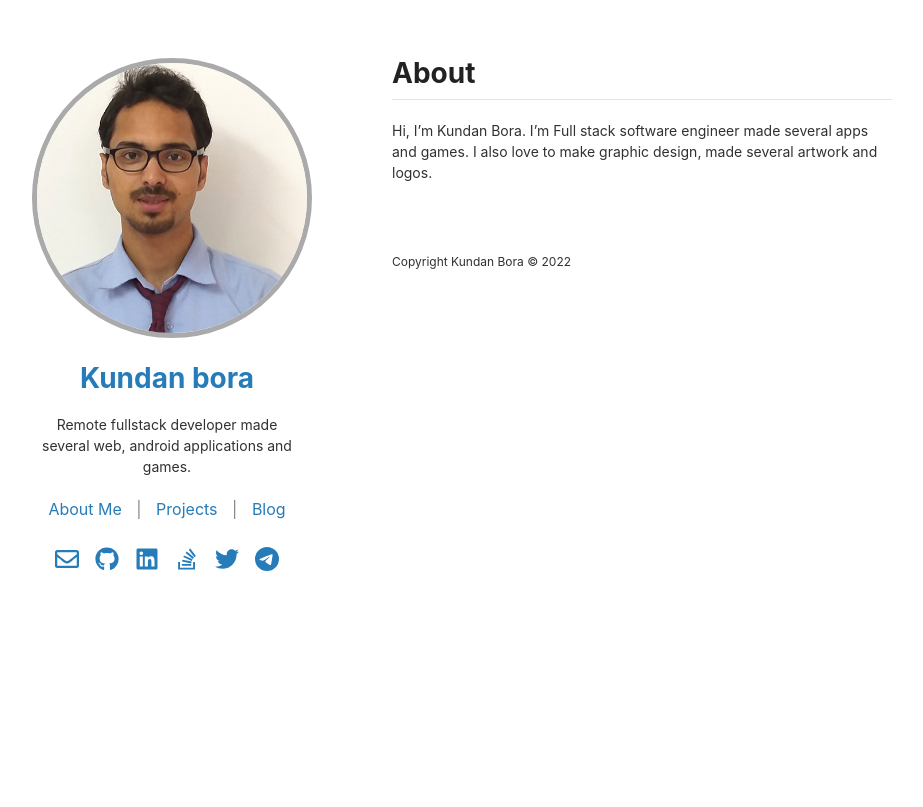
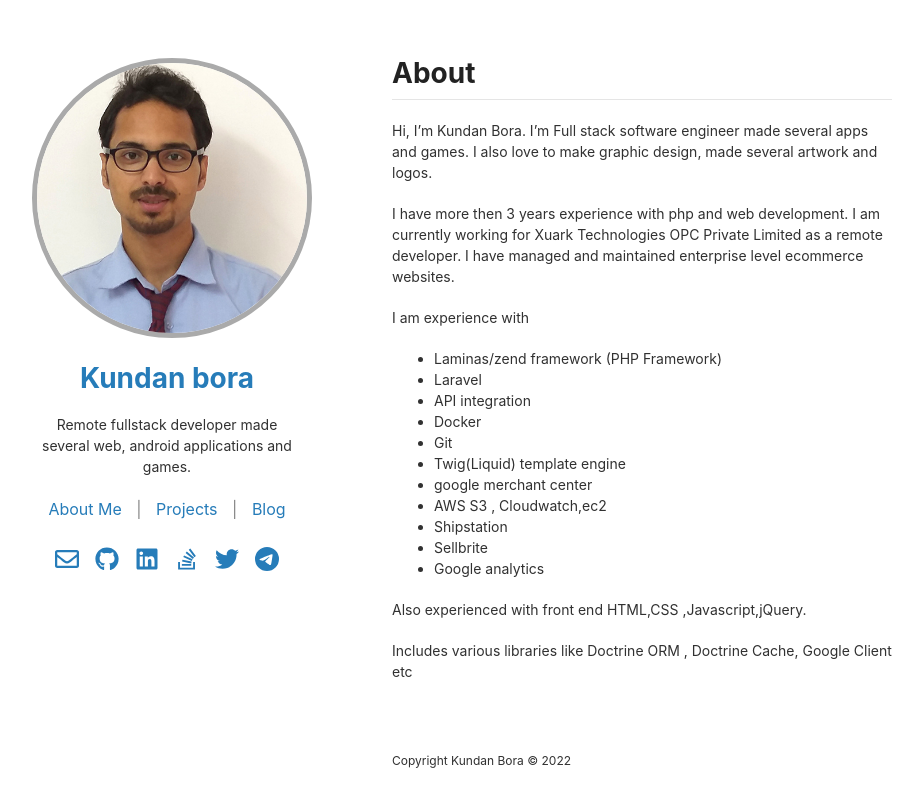
Before and after one commit to kundan333/kundankb, a Jekyll site: the page built from about.markdown, in a window 1280 px wide. Shown: the top 807 px of the page, without its empty margins (178-1101 px from the left). Built offline with Jekyll 4.4.1, drawn with Linux system fonts in a browser that asks for light colours; comment, search, counter and statistics services are not loaded.

```diff
--- a/about.markdown
+++ b/about.markdown
@@ -13,3 +13,25 @@ hideMorePosts: true
 
 Hi, I'm Kundan Bora. I'm Full stack software engineer made several apps and games.
 I also love to make graphic design, made several artwork and logos.
+
+I have more then 3 years experience with php and web development. I am currently working for Xuark Technologies OPC Private Limited as a remote developer.
+I have managed and maintained enterprise level ecommerce websites.
+
+I am experience with
+
+* Laminas/zend framework (PHP Framework)
+* Laravel
+* API integration
+* Docker
+* Git
+* Twig(Liquid) template engine
+* google merchant center
+* AWS S3 , Cloudwatch,ec2
+* Shipstation
+* Sellbrite
+* Google analytics
+
+Also experienced with front end HTML,CSS ,Javascript,jQuery.
+
+
+Includes various libraries like Doctrine ORM , Doctrine Cache, Google Client etc
```
Also changed, not shown: _layouts/project-list.html (added, +34 -0 lines), projects.md (+1 -1 lines).
